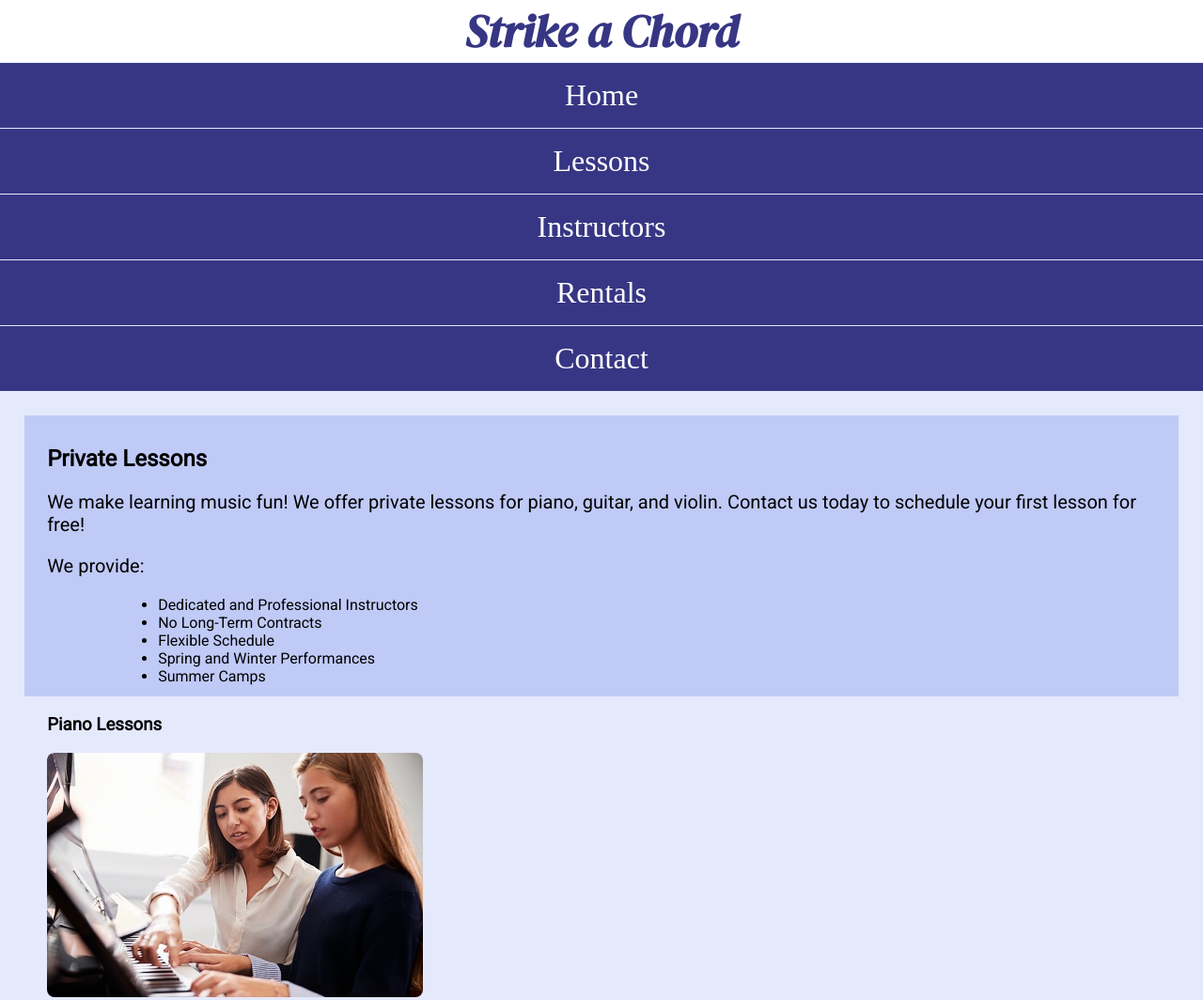
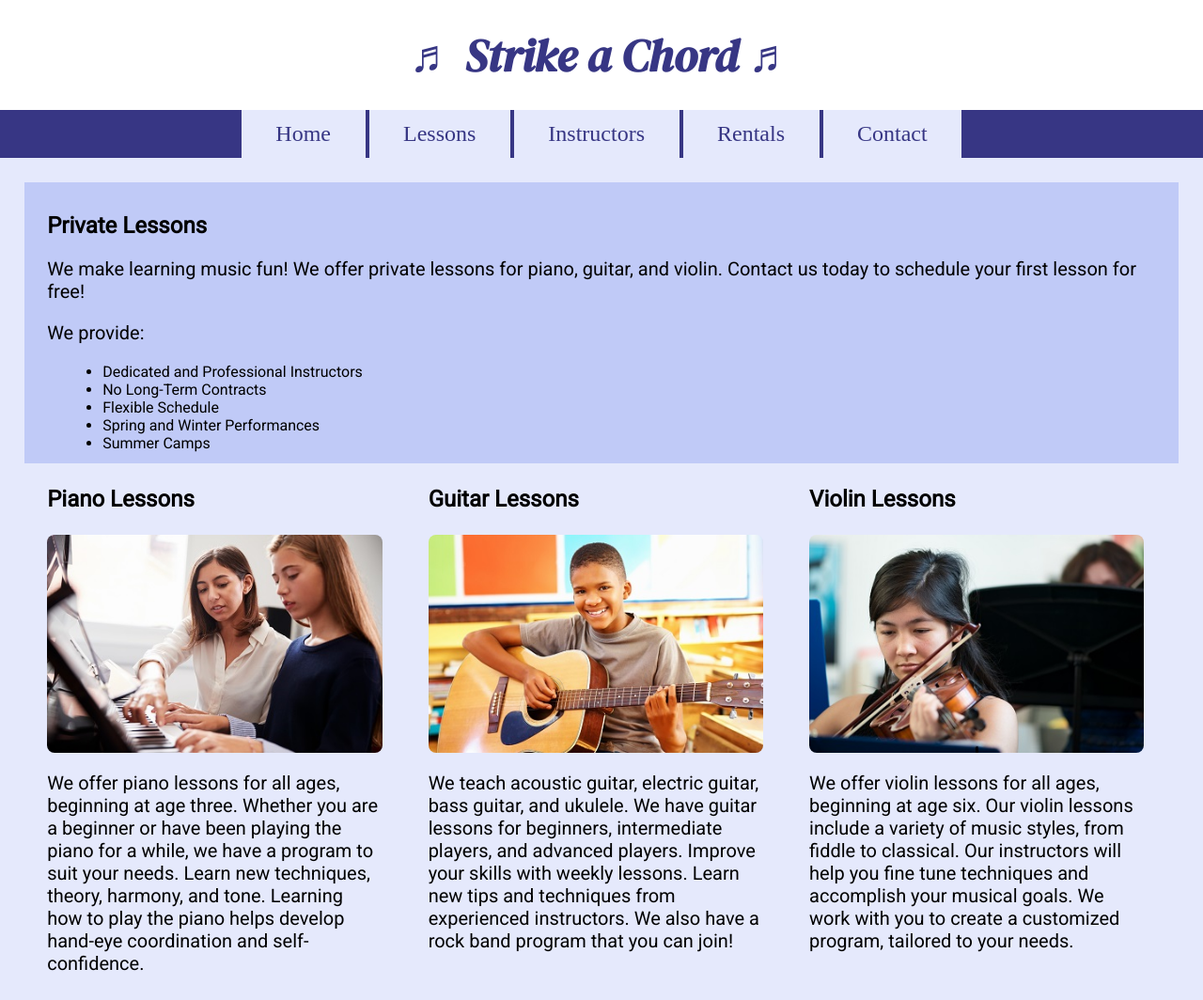
Before and after one commit to 144Sp23/ch6lab1-NathanSchoonover13, a plain HTML site: page lessons.html in a window 1280 px wide. Shown: the top 1064 px of the page at 94% size. Drawn offline with Linux system fonts and the light colour scheme.

Commit message:
Lab Final
Finished!

```diff
--- a/css/styles.css
+++ b/css/styles.css
@@ -1,11 +1,18 @@
 /*
-Author: Maria Cruz
-Date: Current Date
+Author: Nathan Schoonover
+Date: 2/28/23
 File Name: styles.css
 */
 
 /* CSS Reset */
-body, header, nav, main, footer, img, h1, ul {
+body,
+header,
+nav,
+main,
+footer,
+img,
+h1,
+ul {
     margin: 0;
     padding: 0;
     border: 0;
@@ -78,7 +85,9 @@ main p {
     font-weight: bold;
 }
 
-#piano, #guitar, #violin {
+#piano,
+#guitar,
+#violin {
     margin: 0 2%;
 }
 
@@ -139,3 +148,95 @@ footer a {
     color: #4645a8;
     text-decoration: none;
 }
+
+/* Media Query for Tablet Viewport */
+@media screen and (min-width: 550px),
+print {
+
+    /* Tablet Viewport: Show tab-desk class, hide mobile class */
+    .tab-desk {
+        display: block;
+    }
+
+    .mobile {
+        display: none;
+    }
+
+    /* Tablet Viewport: Style rule for header content */
+    span.tab-desk {
+        display: inline;
+    }
+
+    /* Tablet Viewport: Style rules for nav area */
+    nav li {
+        border-top: none;
+        display: inline-block;
+        font-size: 1.5em;
+        border-right: 1px solid #e5e9fc;
+    }
+
+    nav li:last-child {
+        border-right: none;
+    }
+
+    nav li a {
+        padding-top: 0.25em;
+        padding-bottom: 0.25em;
+        padding-left: 0.5em;
+        padding-right: 0.5em;
+    }
+
+    /* Tablet Viewport: Style rule for map */
+    .map {
+        width: 500px;
+        height: 450px;
+    }
+}
+
+/* Media Query for Desktop Viewport */
+@media screen and (min-width: 769px),
+print {
+
+    /* Desktop Viewport: Style rules for nav area */
+    header {
+        padding: 2%;
+    }
+
+    /* Desktop Viewport: Style rules for nav area */
+    nav li a {
+        padding-top: 0.5em;
+        padding-bottom: 0.5em;
+        padding-left: 1.5em;
+        padding-right: 1.5em;
+        color: #373684;
+        background-color: #e5e9fc;
+    }
+
+    /* Desktop Viewport: Style rules for main content */
+    #info ul {
+        margin-left: 5%;
+    }
+
+    main h3 {
+        font-size: 1.5em;
+    }
+
+    #piano,
+    #guitar,
+    #violin {
+        width: 29%;
+        float: left;
+        margin-bottom: 0;
+        margin-top: 0;
+        margin-left: 2%;
+        margin-right: 2%;
+    }
+}
+
+/* Media Query for Print */
+@media print {
+    body {
+        background-color: #fff;
+        color: #000;
+    }
+}
```
Also changed, not shown: contact.html (+4 -3 lines), index.html (+2 -2 lines), lessons.html (+2 -2 lines), template.html (+2 -2 lines).
